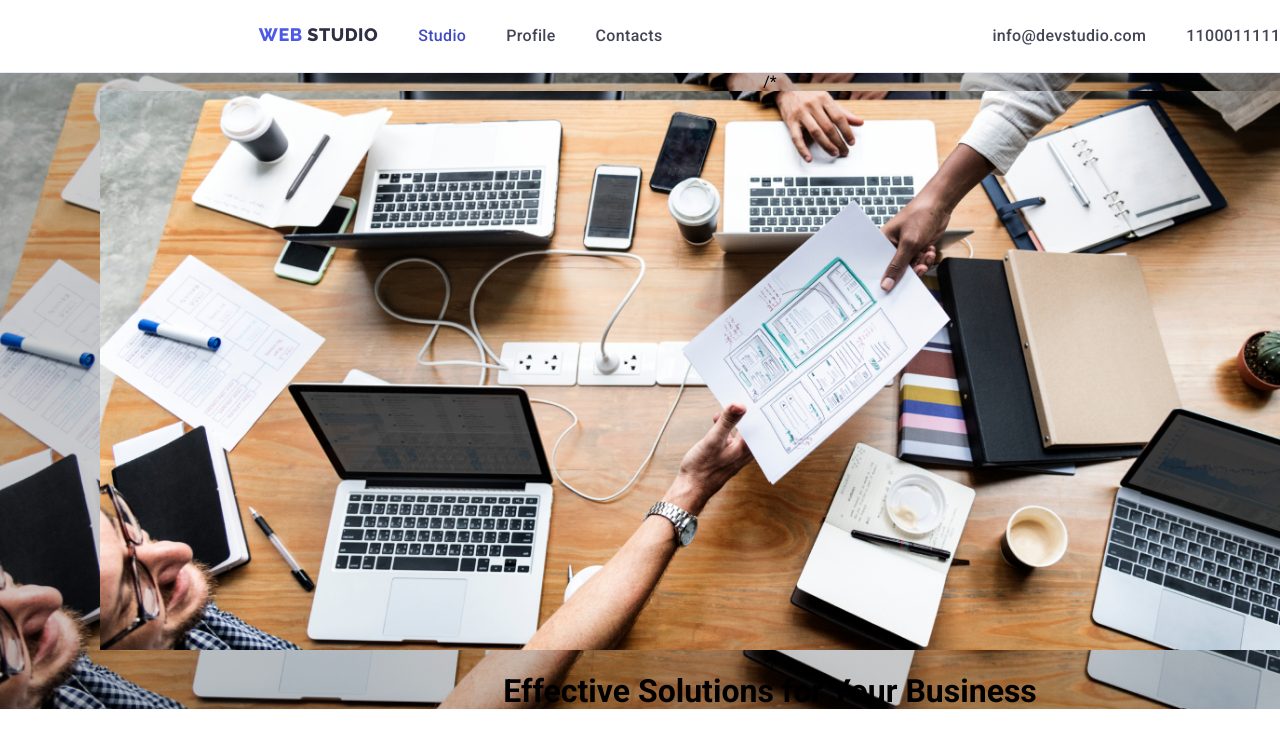
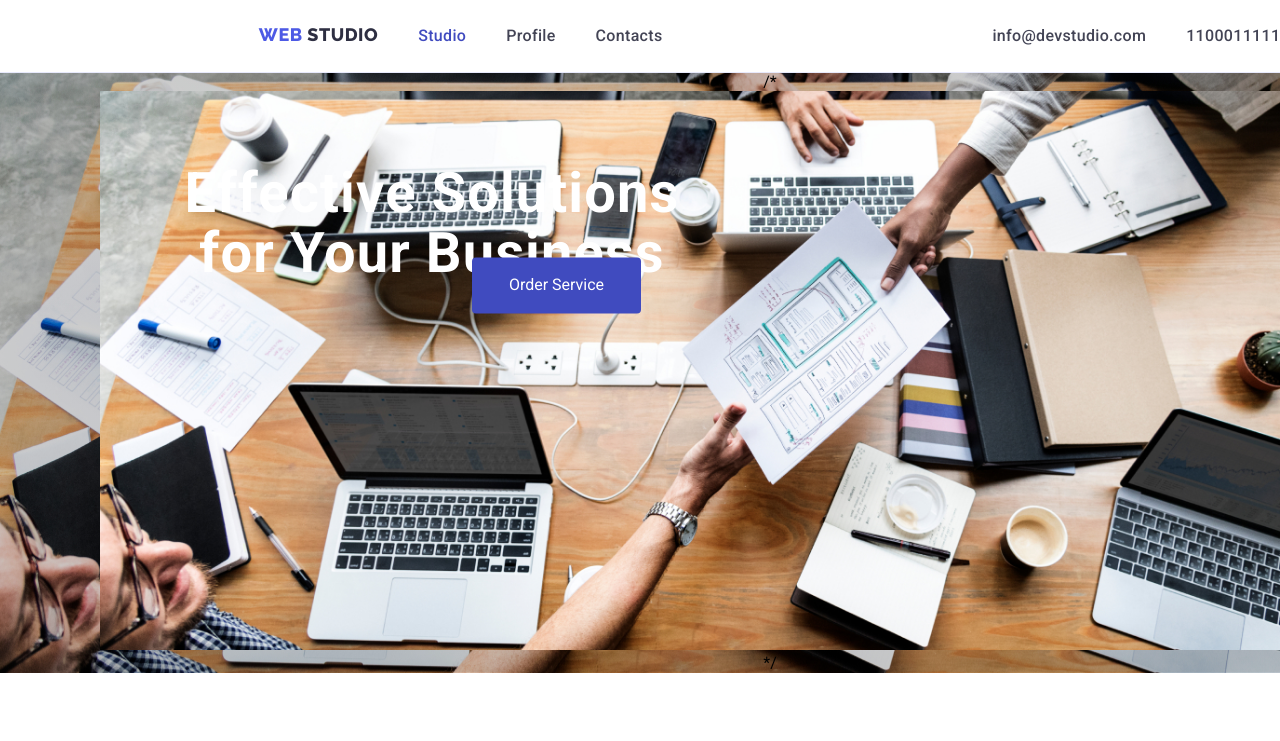
Before and after one commit to winjher/goit-markup-hw-04, a plain HTML site: page index.html in a window 1280 px wide. Shown: the top 741 px of the page. Drawn offline with nearby package versions, Linux system fonts and the light colour scheme; files whose address does not match are found by name.

Commit message:
Update style.css

```diff
--- a/css/style.css
+++ b/css/style.css
@@ -200,7 +200,7 @@ address{
     position: relative;
     padding-left:100px;
 
-.hero-title {
+.service-hero-title {
     font-size: 56px;
     font-weight: 700;
     line-height: 60px;
@@ -214,7 +214,7 @@ address{
     left: 50%;
     transform: translate(-50%, -50%);
 }
-.herotitle {
+.hero-text{
     position: absolute;
     top: 25%;
     left: 30%;
```
